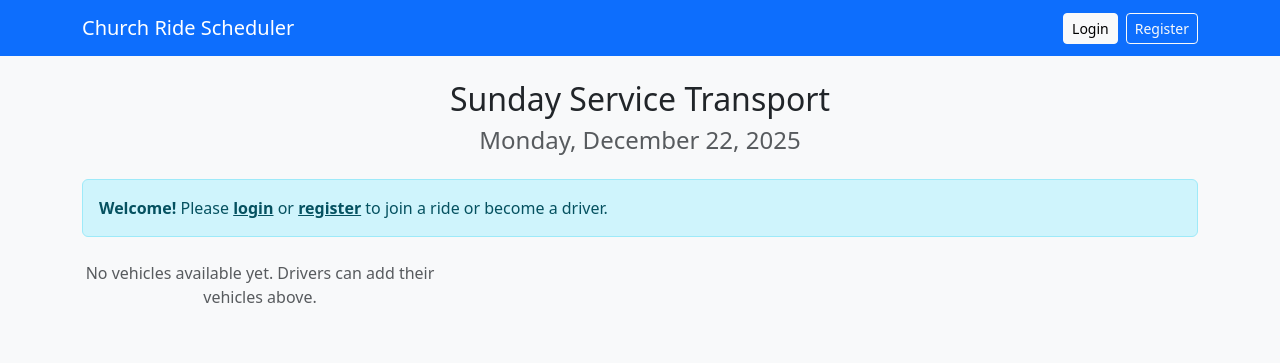
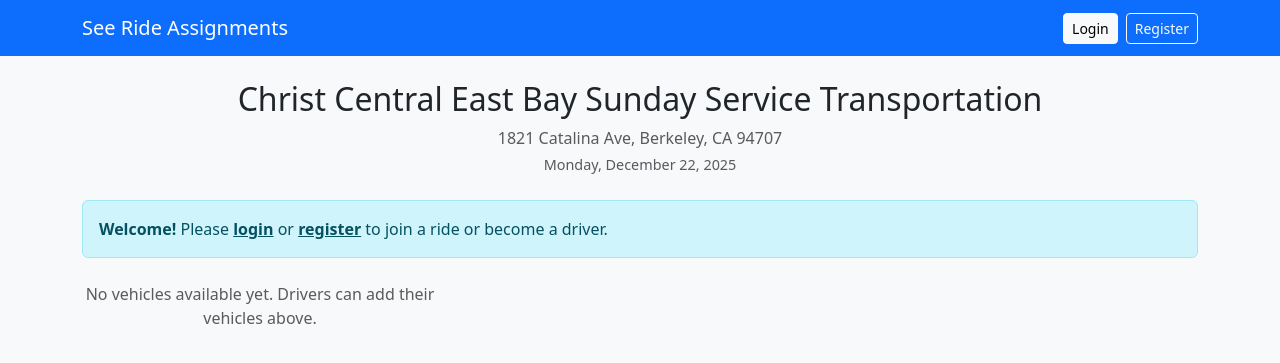
Before and after one commit to Gilaze/church-rides, a Flask app: page / in a window 1280 px wide. Shown: the top 363 px of the page. Run offline with Flask 3, Linux system fonts and the light colour scheme; data that the repository does not hold is empty; some libraries are stand-ins or nearby versions.

Commit message:
finalized ui

```diff
--- a/templates/add_vehicle.html
+++ b/templates/add_vehicle.html
@@ -2,7 +2,7 @@
 
 {% block content %}
 <div class="row justify-content-center mt-5">
-    <div class="col-md-6">
+    <div class="col-11 col-sm-10 col-md-8 col-lg-6">
         <div class="card shadow">
             <div class="card-header bg-success text-white text-center">
                 <h4>Add Your Vehicle</h4>
--- a/templates/index.html
+++ b/templates/index.html
@@ -2,8 +2,9 @@
 
 {% block content %}
 <div class="text-center mb-4">
-    <h2>Sunday Service Transport</h2>
-    <h4 class="text-muted" id="date-display"></h4>
+    <h2>Christ Central East Bay Sunday Service Transportation</h2>
+    <p class="text-muted mb-1">1821 Catalina Ave, Berkeley, CA 94707</p>
+    <p class="text-muted" id="date-display" style="font-size: 0.9rem;"></p>
 </div>
 
 <!-- Account Actions -->
--- a/templates/layout.html
+++ b/templates/layout.html
@@ -14,7 +14,7 @@
 <body class="bg-light">
     <nav class="navbar navbar-expand-lg navbar-dark bg-primary mb-4">
         <div class="container">
-            <a class="navbar-brand" href="/">Church Ride Scheduler</a>
+            <a class="navbar-brand" href="/">See Ride Assignments</a>
             <div class="d-flex align-items-center">
                 {% if current_user.is_authenticated %}
                     <span class="navbar-text text-white me-3">Hello, {{ current_user.full_name }}</span>
--- a/templates/login.html
+++ b/templates/login.html
@@ -2,7 +2,7 @@
 
 {% block content %}
 <div class="row justify-content-center mt-5">
-    <div class="col-md-4">
+    <div class="col-11 col-sm-8 col-md-6 col-lg-4">
         <div class="card shadow">
             <div class="card-header bg-primary text-white text-center">
                 <h4>Login</h4>
--- a/templates/register.html
+++ b/templates/register.html
@@ -2,7 +2,7 @@
 
 {% block content %}
 <div class="row justify-content-center mt-5">
-    <div class="col-md-6">
+    <div class="col-11 col-sm-10 col-md-8 col-lg-6">
         <div class="card shadow">
             <div class="card-header bg-success text-white text-center">
                 <h4>Create Account</h4>
--- a/templates/upgrade_to_driver.html
+++ b/templates/upgrade_to_driver.html
@@ -2,7 +2,7 @@
 
 {% block content %}
 <div class="row justify-content-center mt-5">
-    <div class="col-md-6">
+    <div class="col-11 col-sm-10 col-md-8 col-lg-6">
         <div class="card shadow">
             <div class="card-header bg-primary text-white text-center">
                 <h4>Become a Driver</h4>
```
